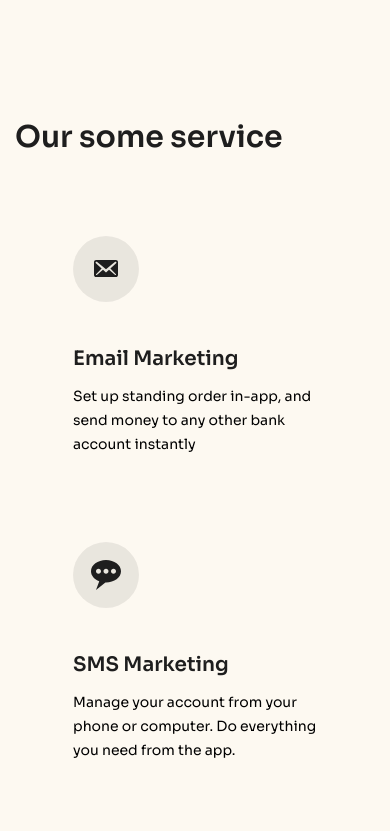
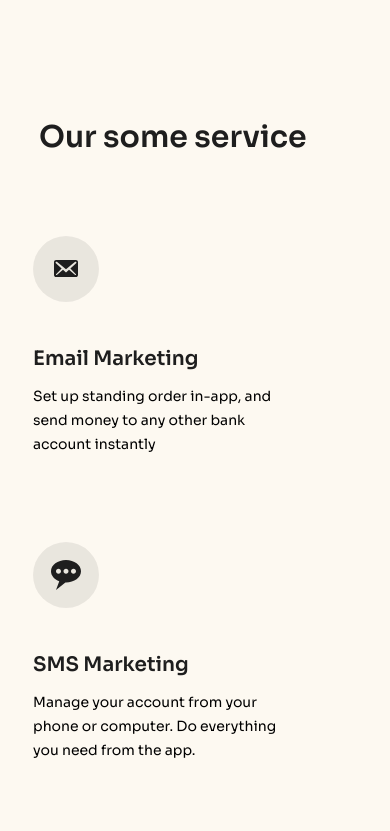
Before and after one commit to ThanhPhongsof/email-marketing, a React (Create React App) app: page / in a window 390 px wide. Shown: the part 3913-4744 px from the top of the page. Built offline with nearby package versions, Linux system fonts and the light colour scheme.

Commit message:
fix section service

```diff
--- a/src/modules/main/styles/_service.scss
+++ b/src/modules/main/styles/_service.scss
@@ -59,3 +59,14 @@
     }
   }
 }
+@media screen and (max-width: 1023px) {
+  .service {
+    &-header {
+      margin-bottom: 35px;
+      max-width: 312px;
+    }
+    &-list {
+      justify-content: flex-start;
+    }
+  }
+}
```
